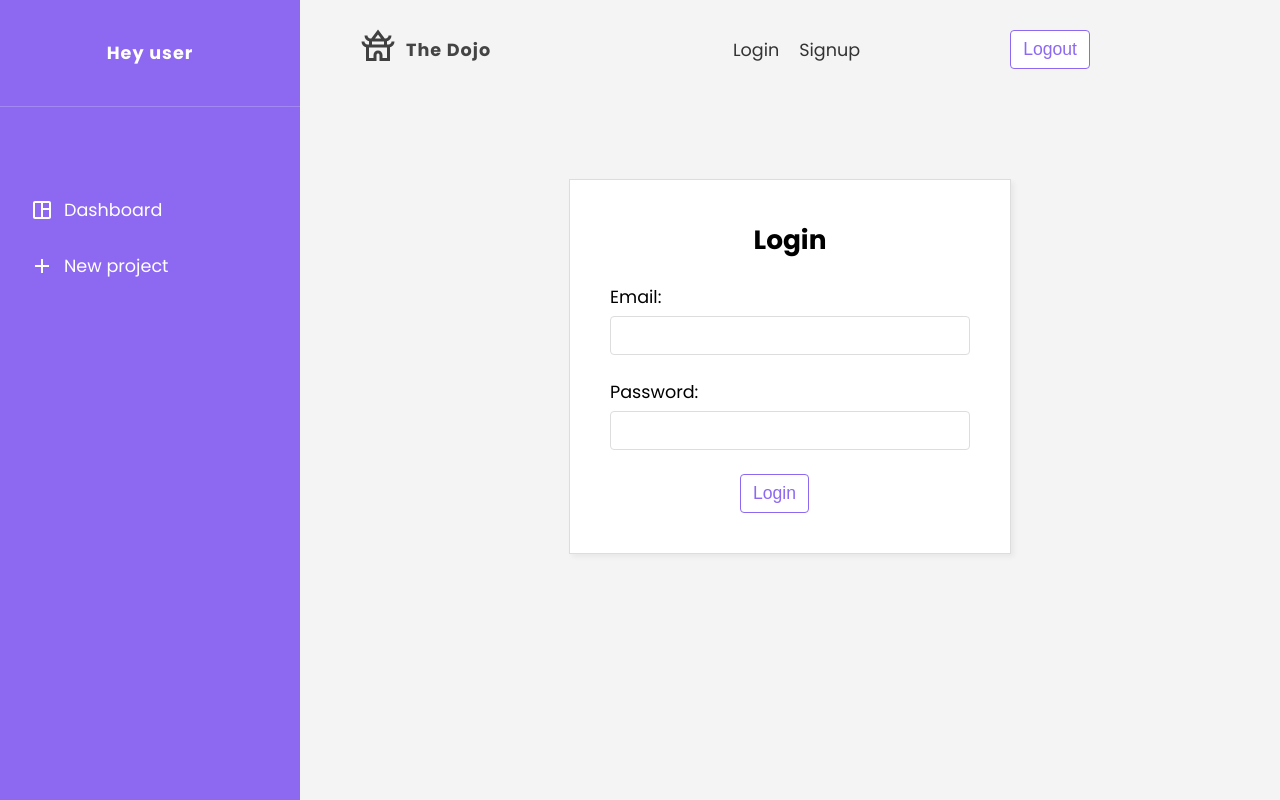
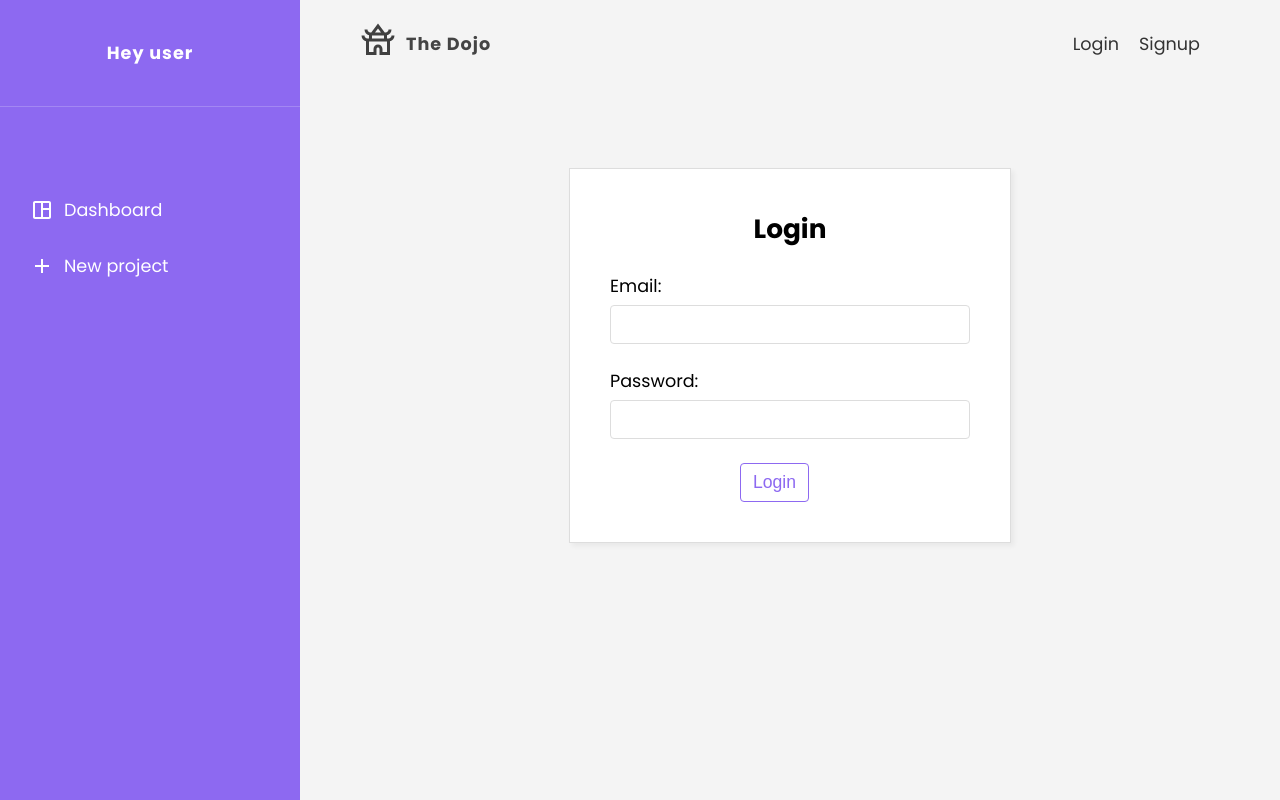
Before and after one commit to Ebonwulf/the-dojo, a React (Create React App) app: page /login in a window 1280 px wide. Built offline with nearby package versions, Linux system fonts and the light colour scheme; no server answers.

Commit message:
navbar component updated to only dispaly certain elements based on if a user is logged in or not

```diff
--- a/src/components/navbar/Navbar.jsx
+++ b/src/components/navbar/Navbar.jsx
@@ -2,9 +2,11 @@ import { Link } from 'react-router-dom';
 import { useLogout } from '../../hooks/useLogout';
 import './Navbar.scss';
 import Temple from '../../assets/temple.svg';
+import { useAuthContext } from '../../hooks/useAuthContext';
 
 const Navbar = () => {
   const { logout, isPending } = useLogout();
+  const { user } = useAuthContext();
   return (
     <nav className='navbar'>
       <ul>
@@ -12,12 +14,17 @@ const Navbar = () => {
           <img src={Temple} alt='dojo logo' />
           <span>The Dojo</span>
         </li>
+        {!user && (
+          <>
             <li>
               <Link to='/login'>Login</Link>
             </li>
             <li>
               <Link to='/signup'>Signup</Link>
             </li>
+          </>
+        )}
+        {user && (
           <li>
             {!isPending && (
               <button className='btn' onClick={logout}>
@@ -30,6 +37,7 @@ const Navbar = () => {
               </button>
             )}
           </li>
+        )}
       </ul>
     </nav>
   );
```
Lines whose indentation alone changed are shown as unchanged.
